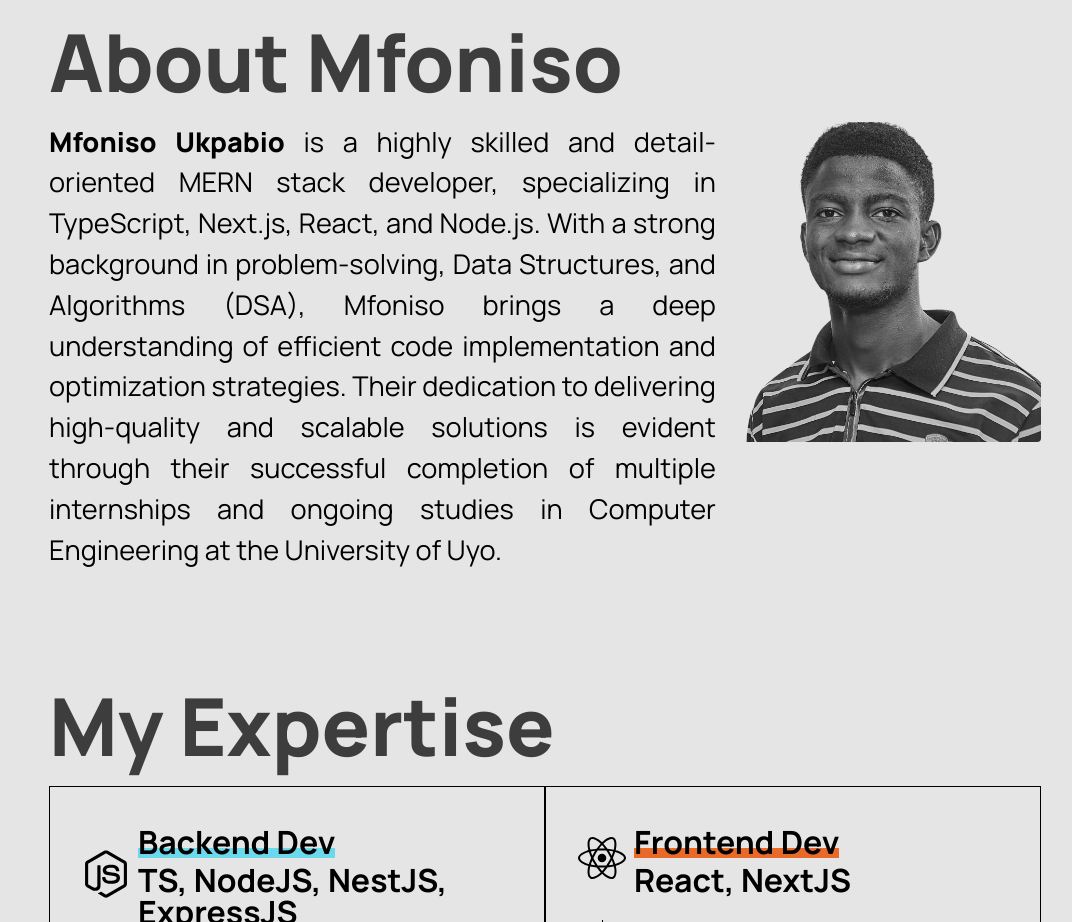
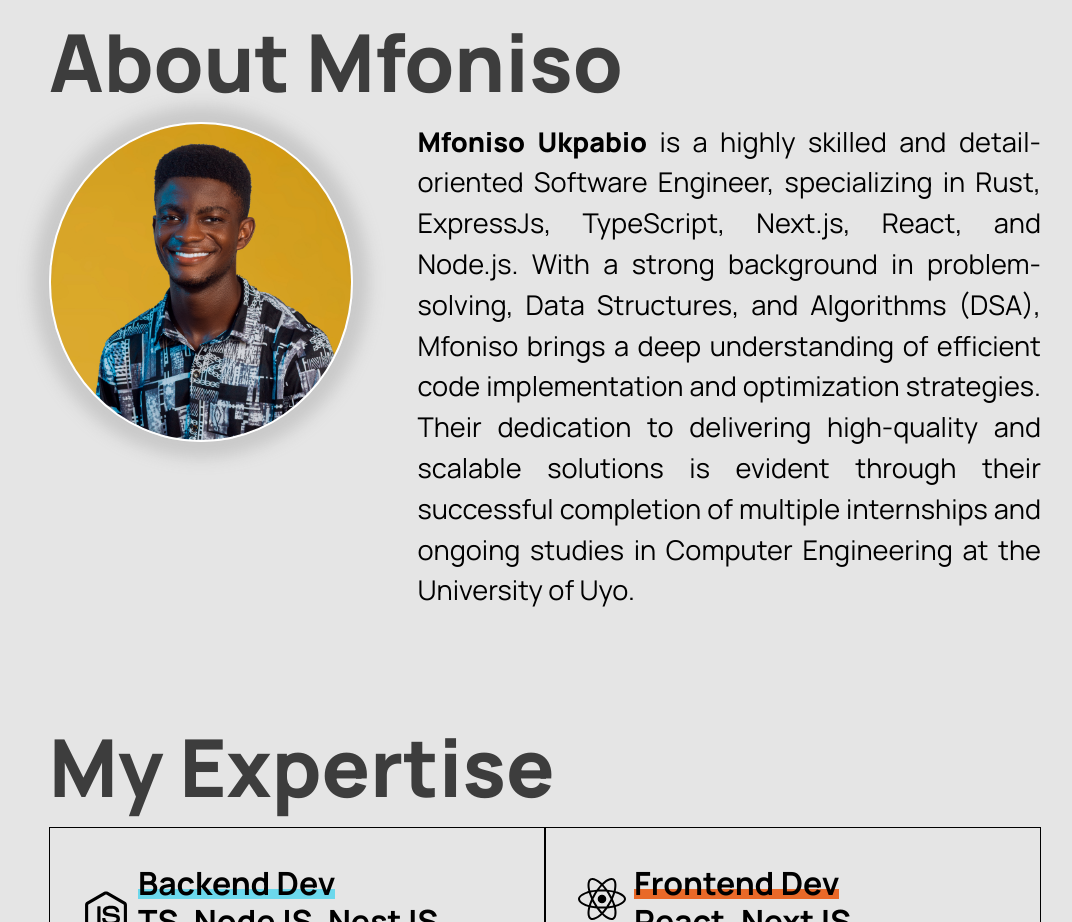
Before and after one commit to AirZED/new-portfolio, a React (Vite) app: page / in a window 1280 px wide. Shown: the part 920-1842 px from the top of the page, without its empty margins (95-1167 px from the left). Built offline with nearby package versions, Linux system fonts and the light colour scheme.

Commit message:
update stack and image

```diff
--- a/src/pages/sections/AboutMe.tsx
+++ b/src/pages/sections/AboutMe.tsx
@@ -3,7 +3,7 @@ import { forwardRef } from "react";
 import style from "./../../styles/AboutMe.module.css";
 
 // importing image
-import displayImage from "./../../assets/images/me.png";
+import displayImage from "./../../assets/images/me.jpg";
 
 // importing supporting component
 import Topic from "../../components/Topic";
@@ -15,20 +15,20 @@ const AboutMe = forwardRef((props, ref: any) => {
         <Topic content="About Mfoniso" />
       </div>
       <div className={style.textArea}>
+        <img src={displayImage} alt="mfoniso standing and smiling" />
         <div className={style.text}>
           <p>
             <span>Mfoniso Ukpabio</span> is a highly skilled and detail-oriented
-            MERN stack developer, specializing in TypeScript, Next.js, React,
-            and Node.js. With a strong background in problem-solving, Data
-            Structures, and Algorithms (DSA), Mfoniso brings a deep
-            understanding of efficient code implementation and optimization
-            strategies. Their dedication to delivering high-quality and scalable
-            solutions is evident through their successful completion of multiple
-            internships and ongoing studies in Computer Engineering at the
-            University of Uyo.
+            Software Engineer, specializing in Rust, ExpressJs, TypeScript,
+            Next.js, React, and Node.js. With a strong background in
+            problem-solving, Data Structures, and Algorithms (DSA), Mfoniso
+            brings a deep understanding of efficient code implementation and
+            optimization strategies. Their dedication to delivering high-quality
+            and scalable solutions is evident through their successful
+            completion of multiple internships and ongoing studies in Computer
+            Engineering at the University of Uyo.
           </p>
         </div>
-        <img src={displayImage} alt="mfoniso standing and smiling" />
       </div>
     </div>
   );
--- a/src/styles/AboutMe.module.css
+++ b/src/styles/AboutMe.module.css
@@ -5,17 +5,18 @@
   height: auto;
 }
 
-
-.about>.textArea {
+.about > .textArea {
   display: flex;
-    gap: 1rem;
+  gap: 4rem;
   align-items: start;
   justify-content: center;
 }
 
-.about>.textArea>img {
+.about > .textArea > img {
   height: 20rem;
-    border-radius: 4px;
+  border-radius: 50%;
+  border: 2px solid white;
+  box-shadow: 0 0 1rem 1rem rgba(160, 158, 158, 0.397);
 }
 
 .about .text {
@@ -28,14 +29,13 @@
   text-align: justify;
 }
 
-.text>p>span {
+.text > p > span {
   font-weight: 900;
 }
 
-@media (max-width:1200px) {
+@media (max-width: 1200px) {
   .about {
     padding: 4rem 4rem 0rem 4rem;
-
   }
 
   .textArea {
@@ -43,20 +43,18 @@
   }
 }
 
-@media (max-width:700px) {
+@media (max-width: 700px) {
   .about {
     padding: 4rem 1rem 0rem 1rem;
     align-items: center;
     justify-content: center;
   }
 
-
-    .about>.textArea {
-        margin: 0
+  .about > .textArea {
+    margin: 0;
   }
 
-
-    .text>p {
+  .text > p {
     /* font-weight: 300; */
     font-size: 1.3rem;
   }
@@ -65,13 +63,10 @@
     font-weight: 900;
     font-size: 1.4rem;
   }
-
 }
 
-@media (max-width:500px) {
-
-
-    .text>p {
+@media (max-width: 500px) {
+  .text > p {
     /* font-weight: 300; */
     font-size: 0.8rem;
   }
@@ -81,9 +76,8 @@
     font-size: 1rem;
   }
 
-    .about>.textArea>img {
+  .about > .textArea > img {
     height: auto;
     width: 100%;
-        border-radius: 4px;
   }
 }
```
Also changed, not shown: src/assets/images/me.jpg (added), src/assets/images/me3.png (renamed from src/assets/images/me.png). Lines whose indentation alone changed are shown as unchanged.
